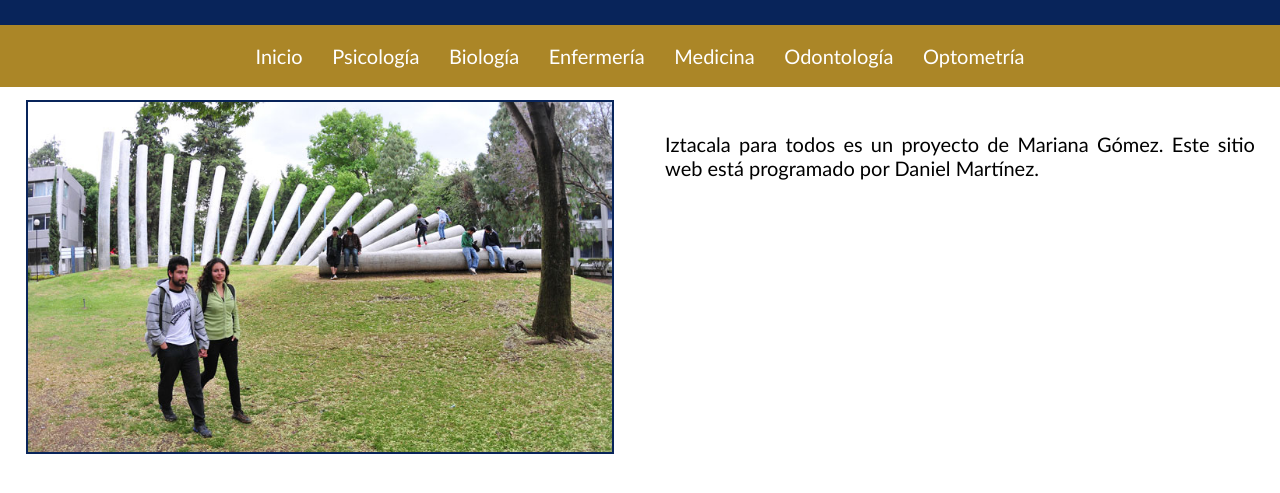
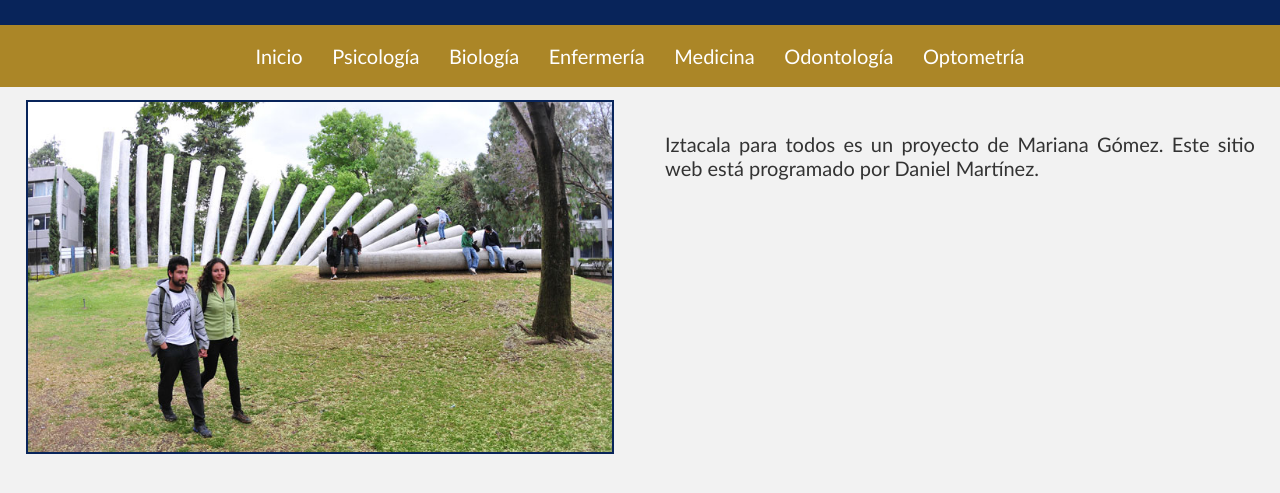
Before and after one commit to IztacalaParaTodos/IztacalaParaTodos.github.io, a plain HTML site: page index.html in a window 1280 px wide. Shown: the part 157-650 px from the top of the page. Drawn offline with Linux system fonts and the light colour scheme.

Commit message:
Update style.css
Se cambió el fondo a un gris y la letra a un negro menos fuerte por temas de diseño y accesibilidad

```diff
--- a/CSS/style.css
+++ b/CSS/style.css
@@ -15,13 +15,14 @@ html {
   /* Apple: Futura, MS: Calibri, Otros: Georgia */
   font-family: Futura, Calibri, Georgia;
   font-size: 16px; /* Tamaño root */
+  color: #333; /* Color Negro rebajado, para no cansar la vista */
 }
 html, body {
   width: 100%;
   margin: 0;
 }
 body {
-  background-color: #ffffff; /* Color Gris */
+  background-color: #f2f2f2; /* Color Gris */
 }
 /*******************************************************************************
 *                             Zona de header                                   *
```
